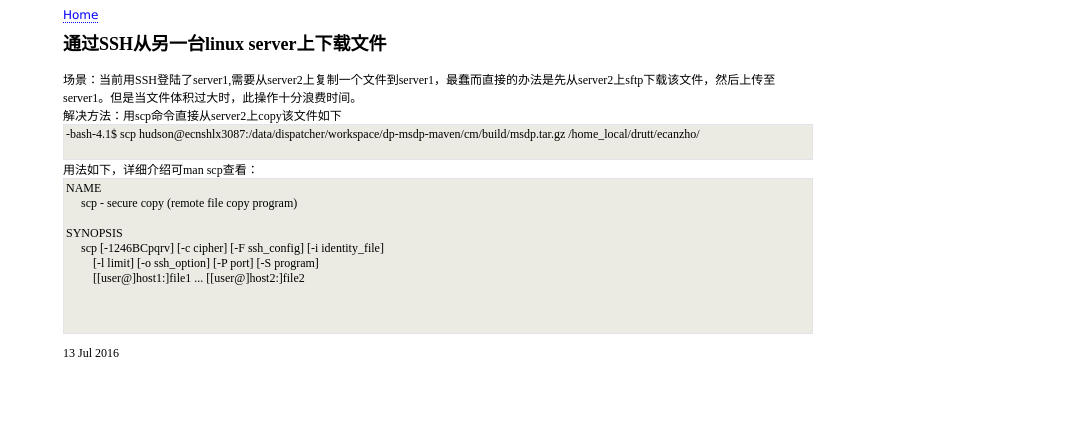
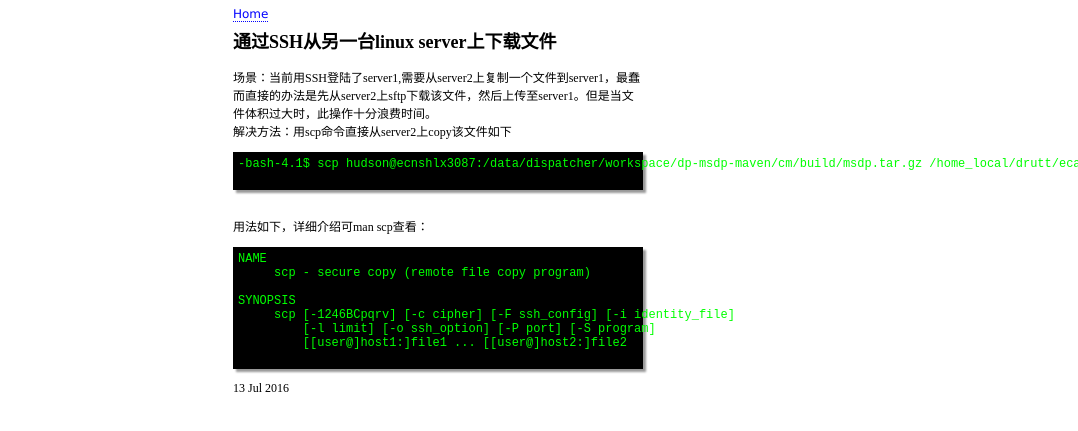
Before and after one commit to CS326-OSUF16/test2-dfb-osu, a Jekyll site: the page built from _posts/2016-07-13-SSH下载server文件.html, in a window 1280 px wide. Shown: the top 431 px of the page, without its empty margins (202-1280 px from the left). Built offline with Jekyll 4.4.1, drawn with Linux system fonts in a browser that asks for light colours.

Commit message:
Update 2016-07-13-SSH下载server文件.html

```diff
--- a/_posts/2016-07-13-SSH下载server文件.html
+++ b/_posts/2016-07-13-SSH下载server文件.html
@@ -2,21 +2,14 @@
 layout: default
 title: 通过SSH从另一台linux server上下载文件
 ---
-<style>
-textarea {
-	width:750px;
-	resize:none;
-	background-color:rgb(235, 235, 228)
-}
-</style>
 <h2>{{ page.title }}</h2>
 		场景：当前用SSH登陆了server1,需要从server2上复制一个文件到server1，最蠢而直接的办法是先从server2上sftp下载该文件，然后上传至server1。但是当文件体积过大时，此操作十分浪费时间。<br/>
 		解决方法：用scp命令直接从server2上copy该文件如下<br/>
-		<textarea rows=2>
+		<pre class="commandline" style="width:400px">
 -bash-4.1$ scp hudson@ecnshlx3087:/data/dispatcher/workspace/dp-msdp-maven/cm/build/msdp.tar.gz /home_local/drutt/ecanzho/
-		</textarea><br/>
+		</pre><br/>
 		用法如下，详细介绍可man scp查看：<br/>
-	  <textarea rows=10>
+	  <pre class="commandline" style="width:400px">
 NAME
      scp - secure copy (remote file copy program)
 
@@ -24,7 +17,7 @@
      scp [-1246BCpqrv] [-c cipher] [-F ssh_config] [-i identity_file]
          [-l limit] [-o ssh_option] [-P port] [-S program]
          [[user@]host1:]file1 ... [[user@]host2:]file2
-    </textarea>
+    </pre>
 
 
 <p>{{ page.date | date_to_string }}</p>
```
